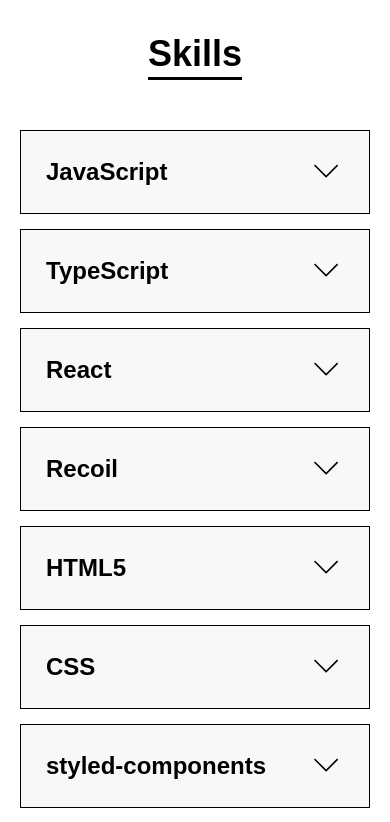
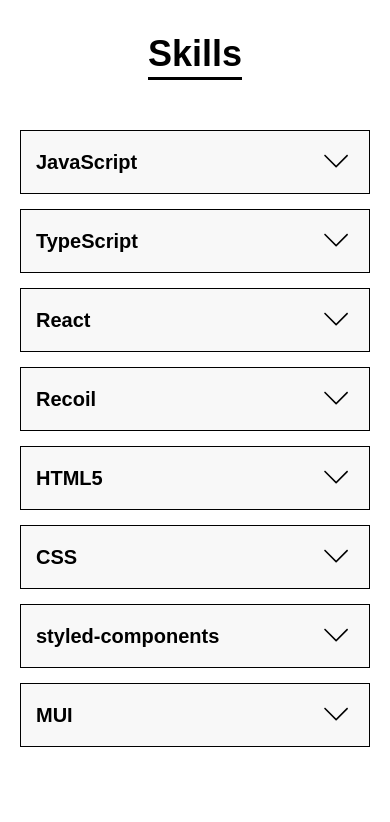
Before and after one commit to rlawlsyoung/my-portfolio, a React (Vite) app: page / in a window 390 px wide. Shown: the part 1820-2642 px from the top of the page. Built offline with nearby package versions, Linux system fonts and the light colour scheme; a web font is replaced by a local one.

Commit message:
[Design] Skills 반응형 페이지로 구현

```diff
--- a/src/pages/home/aboutMe/AboutMe.tsx
+++ b/src/pages/home/aboutMe/AboutMe.tsx
@@ -1,7 +1,6 @@
 import React from "react";
 import { Fade } from "react-awesome-reveal";
 import { Typewriter } from "react-simple-typewriter";
-import { AiFillGithub, AiFillHome } from "react-icons/ai";
 import Title from "../../../components/title/Title";
 import InfoList from "./InfoList";
 import me from "../../../assets/me.jpg";
@@ -47,7 +46,7 @@ const AboutMe: React.FC = () => {
   const myAdvantages = [
     "꾸준히 개발 지식을 쌓는 것을 좋아하는",
     "제가 만든 서비스에 애정을 쏟는",
-    "새로운 기술을 받아들이는 것에 대한 두려움이 없는",
+    "새로운 기술에 대한 두려움이 없는",
   ];
 
   return (
--- a/src/pages/home/projects/Filter.tsx
+++ b/src/pages/home/projects/Filter.tsx
@@ -34,8 +34,9 @@ const StyledFilter = styled.div`
 
   .filter {
     padding: 0 20px 15px 20px;
-    font-size: 26px;
+    font-size: 25px;
     font-weight: 700;
+    white-space: nowrap;
     cursor: pointer;
 
     .underline {
--- a/src/pages/home/skills/SkillBox.tsx
+++ b/src/pages/home/skills/SkillBox.tsx
@@ -1,6 +1,6 @@
 import React, { useCallback, useState, useRef } from "react";
 import { SlArrowDown, SlArrowUp } from "react-icons/sl";
-import { lightGray } from "../../../styles/theme";
+import { lightGray, responsive } from "../../../styles/theme";
 import styled from "styled-components";
 
 const SkillBox: React.FC<{
@@ -82,6 +82,27 @@ const StyledSkillBox = styled.div`
       line-height: 20px;
     }
   }
+
+  @media ${responsive.desktop} {
+    padding: 15px;
+    .header {
+      font-size: 20px;
+    }
+
+    .text-wrapper {
+      .text {
+        font-size: 16px;
+      }
+    }
+  }
+
+  @media ${responsive.tablet} {
+    .text-wrapper {
+      .text {
+        font-size: 14px;
+      }
+    }
+  }
 `;
 
 export default SkillBox;
```
